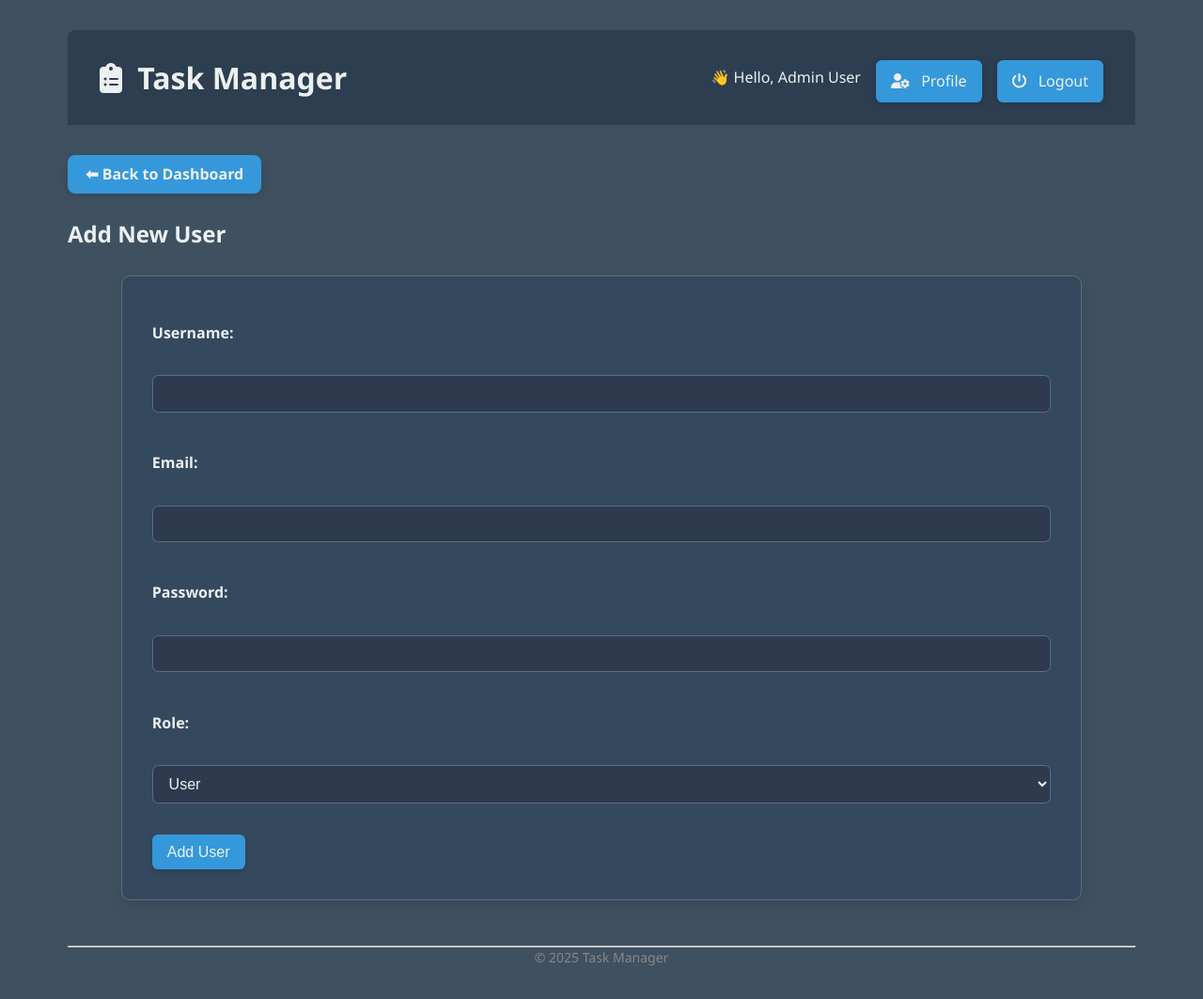
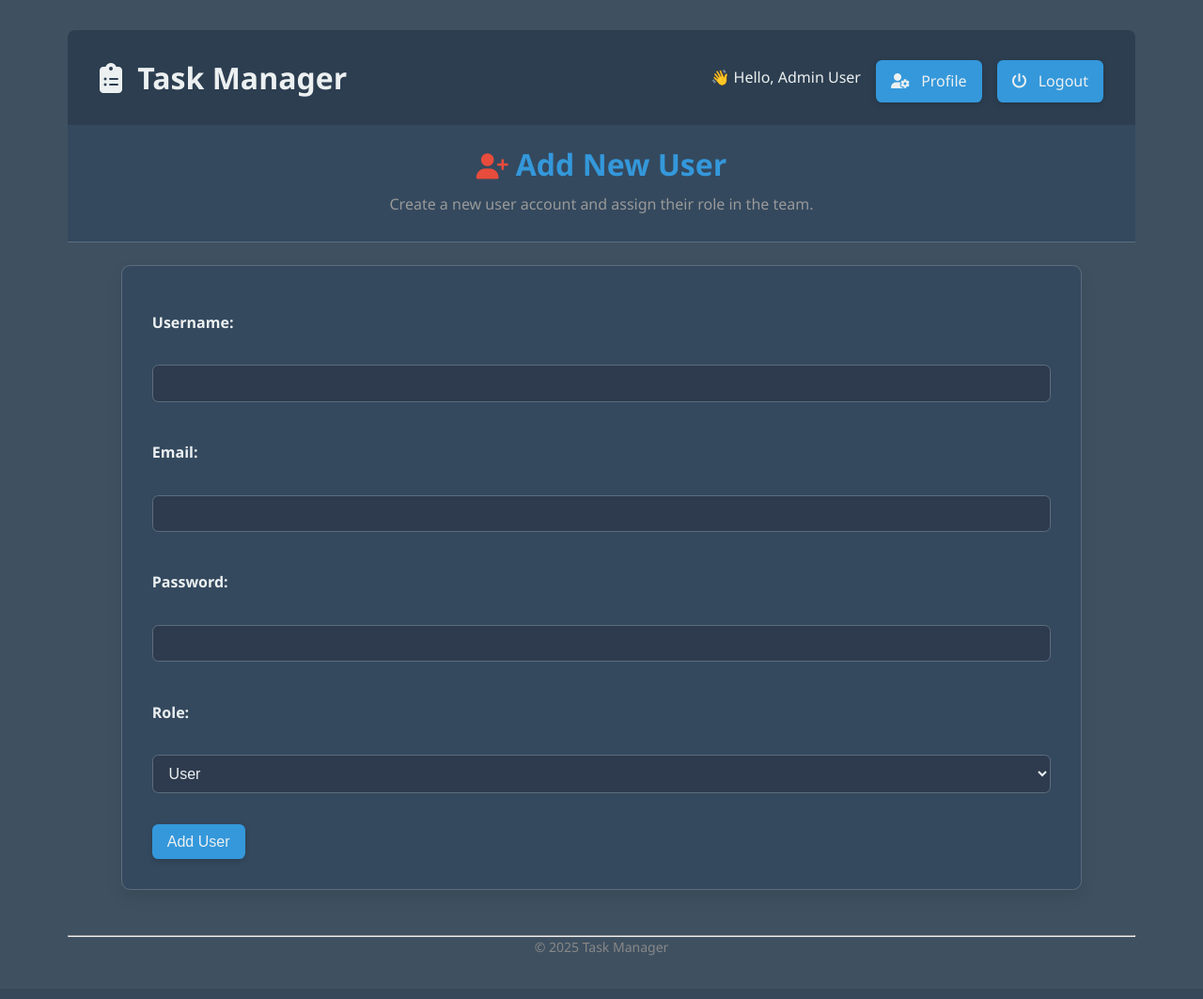
Before and after one commit to dennis-mburu/task-manager-php, a PHP site: page /add_user.php in a window 1280 px wide. Shown: the whole page at 94% size. After the commit the page ends 1017 px from the top, so only its background shows below. Run offline with PHP 8.4, Linux system fonts and the light colour scheme; a user stored in the database is signed in.

Commit message:
remove back to dashboard button and add styling on management page titles

```diff
--- a/add_task.php
+++ b/add_task.php
@@ -62,8 +62,10 @@ if ($_SERVER['REQUEST_METHOD'] === 'POST') {
 
 <body>
     <?php include 'includes/header.php'; ?>
-    <?php include 'includes/back_nav.php'; ?>
-    <h2>Assign New Task</h2>
+    <div class="manage-page-title">
+        <h2><i class="fa-solid fa-pen-to-square"></i>Assign New task </h2>
+        <p class="subtext">Assign a new task to a team member and set a deadline.</p>
+    </div>
     <?php if ($error): ?>
         <p style="color:red;"><?php echo $error; ?></p>
     <?php elseif ($success): ?>
--- a/add_user.php
+++ b/add_user.php
@@ -49,8 +49,11 @@ if ($_SERVER['REQUEST_METHOD'] === 'POST') {
 
 <body>
     <?php include 'includes/header.php'; ?>
-    <?php include 'includes/back_nav.php'; ?>
-    <h2>Add New User</h2>
+    <div class="manage-page-title">
+        <h2><i class="fa-solid fa-user-plus"></i>Add New User </h2>
+        <p class="subtext">Create a new user account and assign their role in the team.</p>
+    </div>
+
     <?php if ($error): ?>
         <p style="color:red;"><?php echo $error; ?></p>
     <?php elseif ($success): ?>
--- a/admin_users.php
+++ b/admin_users.php
@@ -22,8 +22,10 @@ $result = mysqli_query($conn, "SELECT id, username, email, role FROM users ORDER
 <body>
 
     <?php include 'includes/header.php'; ?>
-    <?php include 'includes/back_nav.php'; ?>
-    <h2>Manage All Users</h2>
+    <div class="manage-page-title">
+        <h2><i class="fa-solid fa-wrench"></i>Manage Users</h2>
+        <p class="subtext">View, edit, or remove users from the system.</p>
+    </div>
     <?php if (isset($_GET['deleted'])): ?>
         <p class="success">✅ User deleted successfully.</p>
     <?php endif; ?>
--- a/css/style.css
+++ b/css/style.css
@@ -25,6 +25,8 @@
 
   --border-light: #5d6d7e;
   --shadow: rgba(0, 0, 0, 0.1);
+
+  --muted-color: #999;
 }
 
 body {
@@ -157,6 +159,37 @@ body {
 i {
   margin-right: 0.5rem;
 }
+
+/* page titles */
+.manage-page-title {
+  text-align: center;
+  /* margin: 2rem auto 2rem; */
+  padding-bottom: 1rem;
+  border-bottom: 1px solid var(--border-light);
+  background-color: var(--card-bg);
+  /* max-width: 40rem; */
+}
+
+.manage-page-title h2 {
+  font-size: 2rem;
+  color: var(--primary-color);
+  padding-top: 1rem;
+  margin-bottom: 0.4rem;
+  font-family: "Segoe UI", "Ubuntu", sans-serif;
+}
+
+.manage-page-title i {
+  color: var(--accent-color);
+  font-size: 1.7rem;
+}
+
+.subtext {
+  color: var(--muted-color);
+  line-height: 1.4;
+  padding-bottom: 0.75rem;
+}
+
+/* End of page titles */
 
 /* Forms */
 
--- a/index.php
+++ b/index.php
@@ -46,6 +46,7 @@ if ($_SERVER['REQUEST_METHOD'] === 'POST') {
 <head lang="en">
     <meta charset="UTF-8">
     <meta name="viewport" content="width=device-width, initial-scale=1.0">
+    <link rel="stylesheet" href="https://cdnjs.cloudflare.com/ajax/libs/font-awesome/6.7.2/css/all.min.css" integrity="sha512-Evv84Mr4kqVGRNSgIGL/F/aIDqQb7xQ2vcrdIwxfjThSH8CSR7PBEakCr51Ck+w+/U6swU2Im1vVX0SVk9ABhg==" crossorigin="anonymous" referrerpolicy="no-referrer" />
     <link rel="stylesheet" href="css/style.css">
     <title>Login – Task Manager</title>
 </head>
@@ -53,7 +54,9 @@ if ($_SERVER['REQUEST_METHOD'] === 'POST') {
 <body>
     <?php include 'includes/header.php'; ?>
 
-    <h2>Login</h2>
+    <div class="manage-page-title">
+        <h2><i class="fa-solid fa-lock"></i>Log In</h2>
+    </div>
 
     <!-- Display error message if any -->
     <?php if ($error): ?>
```
Also changed, not shown: admin_tasks.php (+4 -3 lines), profile.php (+4 -3 lines).
